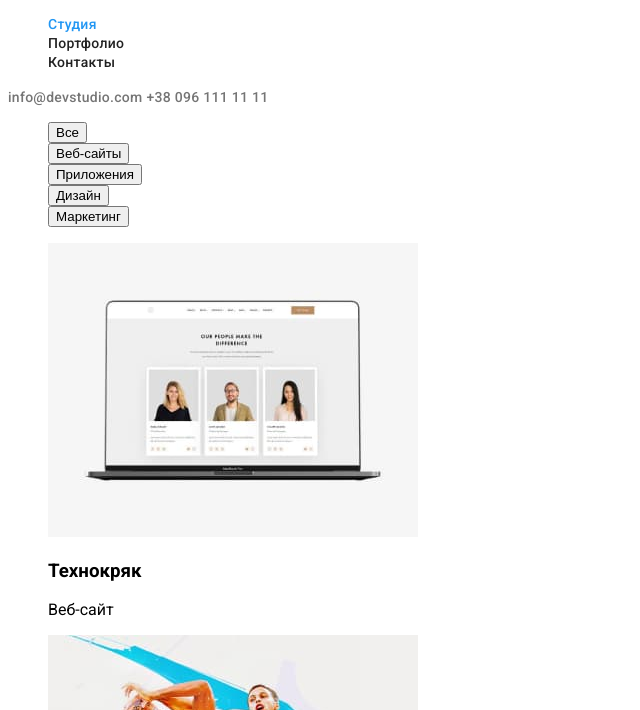
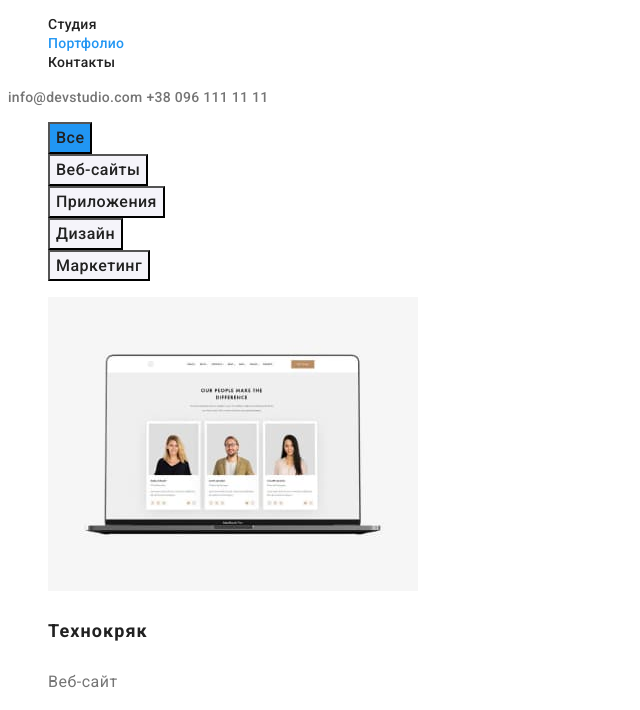
Before and after one commit to personanna/goit-markup-hw-02, a plain HTML site: page portfolio.html in a window 1280 px wide. Shown: the part 41-751 px from the top of the page, without its empty margins (0-640 px from the left). Drawn offline with Linux system fonts and the light colour scheme.

Commit message:
Change styles.css for portfolio.html

```diff
--- a/css/styles.css
+++ b/css/styles.css
@@ -206,3 +206,37 @@ body {
   letter-spacing: 0.03em;
   color: rgba(255, 255, 255, 0.6);
 }
+
+/*-----------------PORTFOLIO-------------------*/
+.filters-btn {
+  font-family: inherit;
+  font-weight: 500;
+  font-size: 16px;
+  line-height: 1.62;
+  text-align: center;
+  letter-spacing: 0.03em;
+  background-color: #f5f4fa;
+  color: #212121;
+}
+
+.active {
+  background-color: var(--accent-color);
+}
+
+/*-----------------PROJECT-------------------*/
+
+.project-list-tittle {
+  font-weight: bold;
+  font-size: 18px;
+  line-height: 2;
+  letter-spacing: 0.06em;
+  color: var(--tittle-color);
+}
+
+.project-after-tittle {
+  font-weight: normal;
+  font-size: 16px;
+  line-height: 1.87;
+  letter-spacing: 0.03em;
+  color: var(--lite-color);
+}
--- a/portfolio.html
+++ b/portfolio.html
@@ -5,7 +5,7 @@
     <meta charset="UTF-8">
     <meta http-equiv="X-UA-Compatible" content="IE=edge">
     <meta name="viewport" content="width=device-width, initial-scale=1.0">
-    <title>WebStudio</title>
+    <title>Portfolio</title>
     <link rel="preconnect" href="https://fonts.googleapis.com">
     <link rel="preconnect" href="https://fonts.gstatic.com" crossorigin>
     <link
@@ -18,10 +18,10 @@
     <nav class="header-nav">
         <ul class="header-list list">
             <li class="header-item">
-                <a class="header-link link current" href="./index.html">Студия</a>
+                <a class="header-link link " href="./index.html">Студия</a>
             </li>
             <li class="header-item">
-                <a class="header-link link " href="">Портфолио</a>
+                <a class="header-link link current " href="">Портфолио</a>
             </li>
             <li class="header-item">
                 <a class="header-link link" href="">Контакты</a>
@@ -35,7 +35,7 @@
 <section class="portfolio">
     <ul class="filters-list list">
         <li class="filters-item">
-            <button type="button" class="filters-btn">Все</button></li>
+            <button type="button" class="filters-btn active">Все</button></li>
         <li class="filters-item">
             <button type="button" class="filters-btn">Веб-сайты</button>
         </li>
```
Also changed, not shown: index.html (+2 -2 lines).
